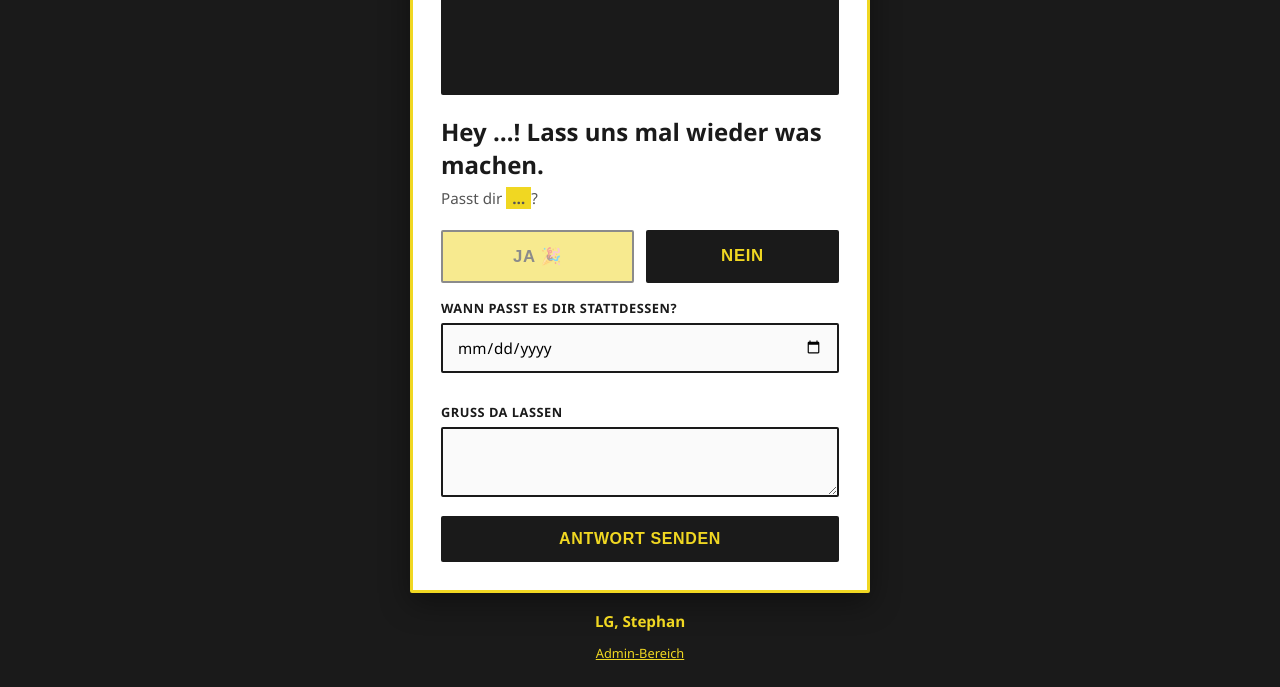
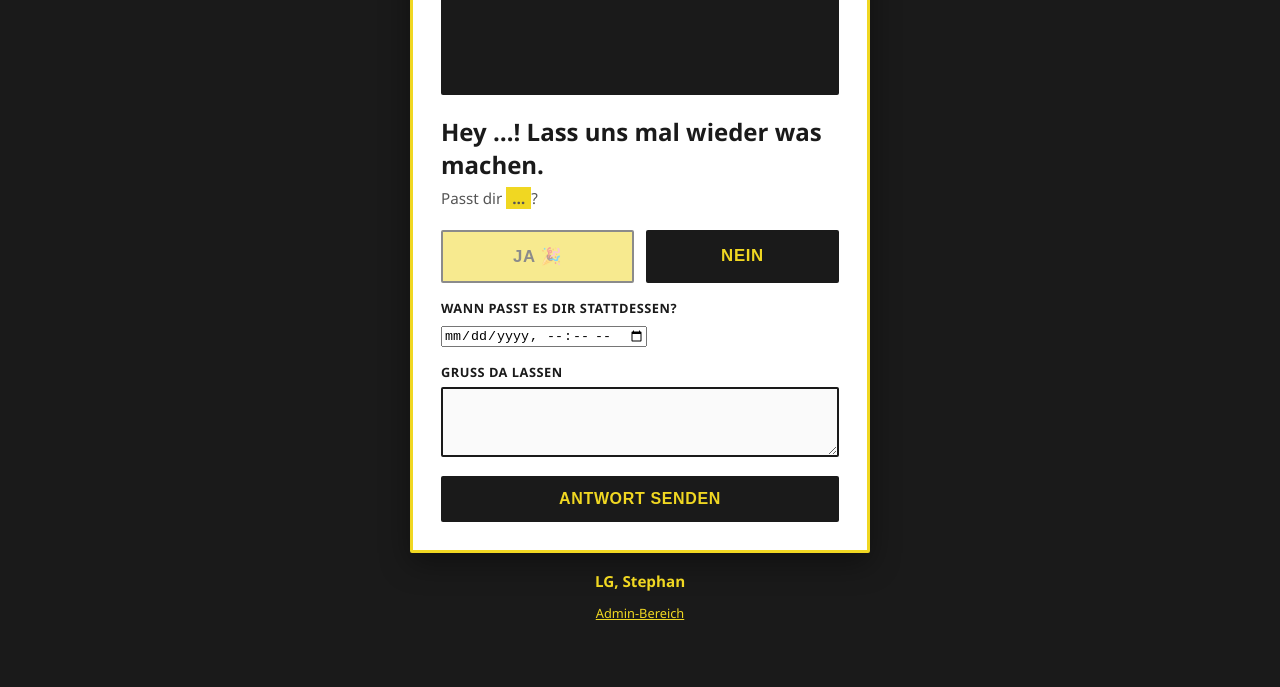
Before and after one commit to VibeCodiac/Anfragen, a website: page public/index.html in a window 1280 px wide. Both pictures are taken after a click on the button "NEIN". Shown: the part 263-950 px from the top of the page. After the commit the page ends 910 px from the top, so only its background shows below. Drawn offline with Linux system fonts and the light colour scheme; no server answers.

Commit message:
Update index.html

```diff
--- a/public/index.html
+++ b/public/index.html
@@ -26,7 +26,7 @@
 
   <div class="alt-box" id="alt-box">
     <label for="alt-date">Wann passt es dir stattdessen?</label>
-    <input type="date" id="alt-date" />
+    <input type="datetime-local" id="alt-date" />
   </div>
 
   <label for="msg">Gruß da lassen</label>
```
